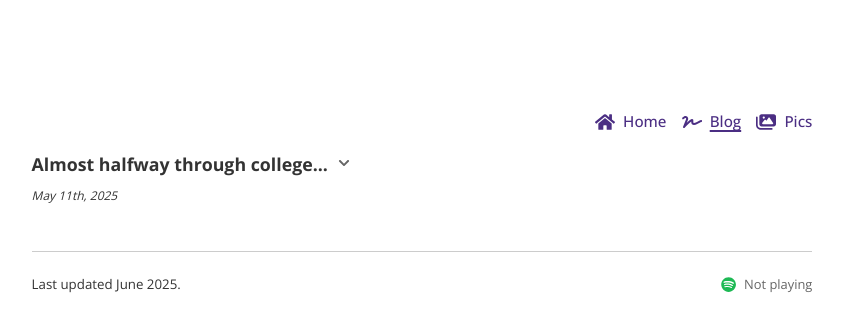
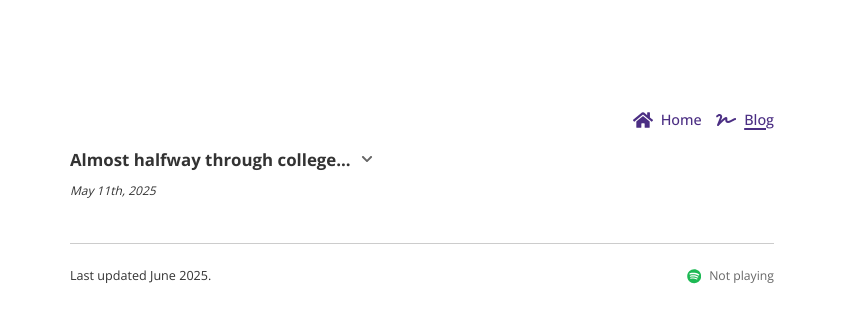
Before and after one commit to tyzhou05/tyzhou05.github.io, a Gatsby site: page /blog in a window 1280 px wide. Shown: the whole page, without its empty margins (218-1061 px from the left). Built offline with nearby package versions, Linux system fonts and the light colour scheme; Gatsby itself is replaced by a stand-in of ours; no server answers.

Commit message:
update font

```diff
--- a/src/components/Navigation.js
+++ b/src/components/Navigation.js
@@ -19,13 +19,13 @@ const Navigation = ({ currentPage }) => {
         <FaSignature className="nav-icon" />
         Blog
       </a>
-      <a
+      {/* <a
         className={currentPage === 'pics' ? 'currentPage' : ''}
         href="/pics"
       >
         <FaImages className="nav-icon" />
         Pics
-      </a>
+      </a> */}
     </div>
   );
 };
--- a/src/components/layout.css
+++ b/src/components/layout.css
@@ -25,7 +25,7 @@
   --size-content: min(66%, 1200px);
   --size-gutter: var(--space-5);
   --size-gap: var(--space-6);
-  --font-scale: 0.95;
+  --font-scale: 0.9;
   --font-lg: calc(18px * var(--font-scale));
   --font-md: calc(16px * var(--font-scale));
   --font-sm: calc(14px * var(--font-scale));
--- a/src/components/layout.js
+++ b/src/components/layout.js
@@ -38,7 +38,7 @@ const Layout = ({ children }) => {
       <div
         style={{
           margin: `0 auto`,
-          maxWidth: `min(66%, 1200px)`,
+          maxWidth: `min(60%, 1000px)`,
           padding: `var(--size-gutter)`,
         }}
       >
```
